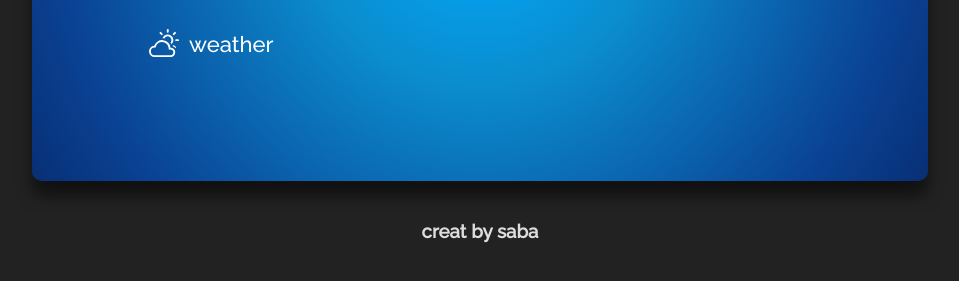
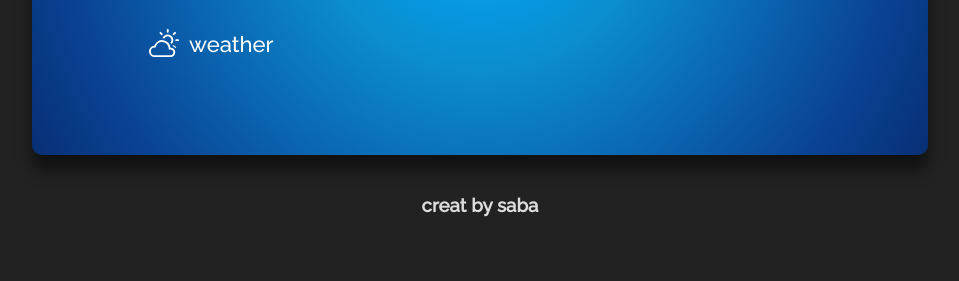
Before and after one commit to Saba-Aghajani-developer/Weather-Forecast, a plain HTML site: page index.html in a window 1280 px wide. Shown: the part 485-766 px from the top of the page, without its empty margins (160-1119 px from the left). Drawn offline with Linux system fonts and the light colour scheme.

Commit message:
Update index.html

```diff
--- a/index.html
+++ b/index.html
@@ -39,7 +39,6 @@
 
         main {
             width: 70%;
-            height: 67%;
             background: rgb(0, 170, 255);
             background: radial-gradient(circle, rgba(0, 170, 255, 1) 0%, rgba(11, 141, 206, 1) 33%, rgba(10, 67, 149, 1) 80%, rgba(8, 47, 117, 1) 100%);
             box-shadow: 0 15px 15px rgba(0, 0, 0, 0.5);
```
